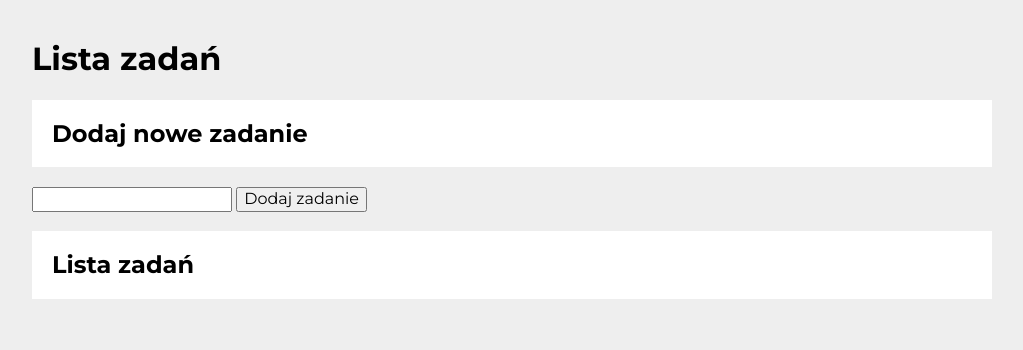
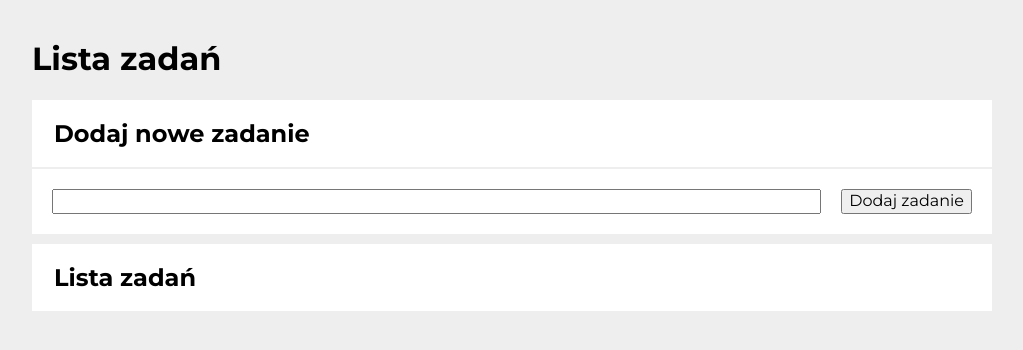
Before and after one commit to Blazej-Grodecki/to-do-list, a plain HTML site: page index.html in a window 1280 px wide. Shown: the whole page, without its empty margins (128-1151 px from the left). Drawn offline with nearby package versions, Linux system fonts and the light colour scheme.

Commit message:
changed form css and section css

```diff
--- a/css/form.css
+++ b/css/form.css
@@ -0,0 +1,8 @@
+.form {
+    display: grid;
+    grid-template-columns: 1fr auto;
+    grid-gap: 20px;
+    padding: 20px;
+    background-color: white;
+    margin-bottom: 10px;
+}
--- a/css/section.css
+++ b/css/section.css
@@ -1,6 +1,11 @@
+.section {
+    background-color: white;
+    margin: 0;
+}
+
 .section__header {
     display: grid;
     grid: 1fr;
-    background: white;
     padding: 20px;
+    margin: 2px;
 }
--- a/index.html
+++ b/index.html
@@ -34,7 +34,9 @@
     <main class="main">
       <section class="section">
         <h2 class="section__header">Dodaj nowe zadanie</h2>
-        <form class="js-form">
+        </section>
+        <section>
+        <form class="form js-form">
           <input class="js-newTask" />
           <button>Dodaj zadanie</button>
         </form>
```
